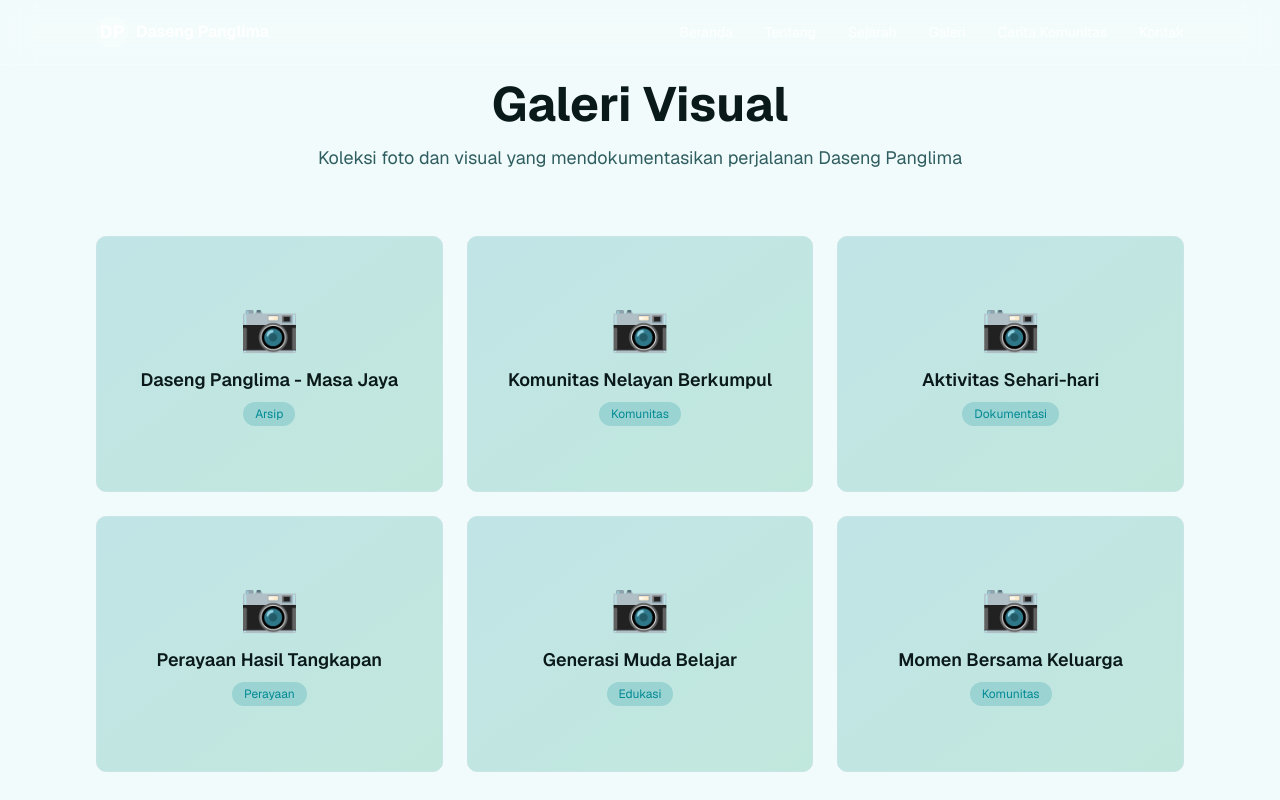
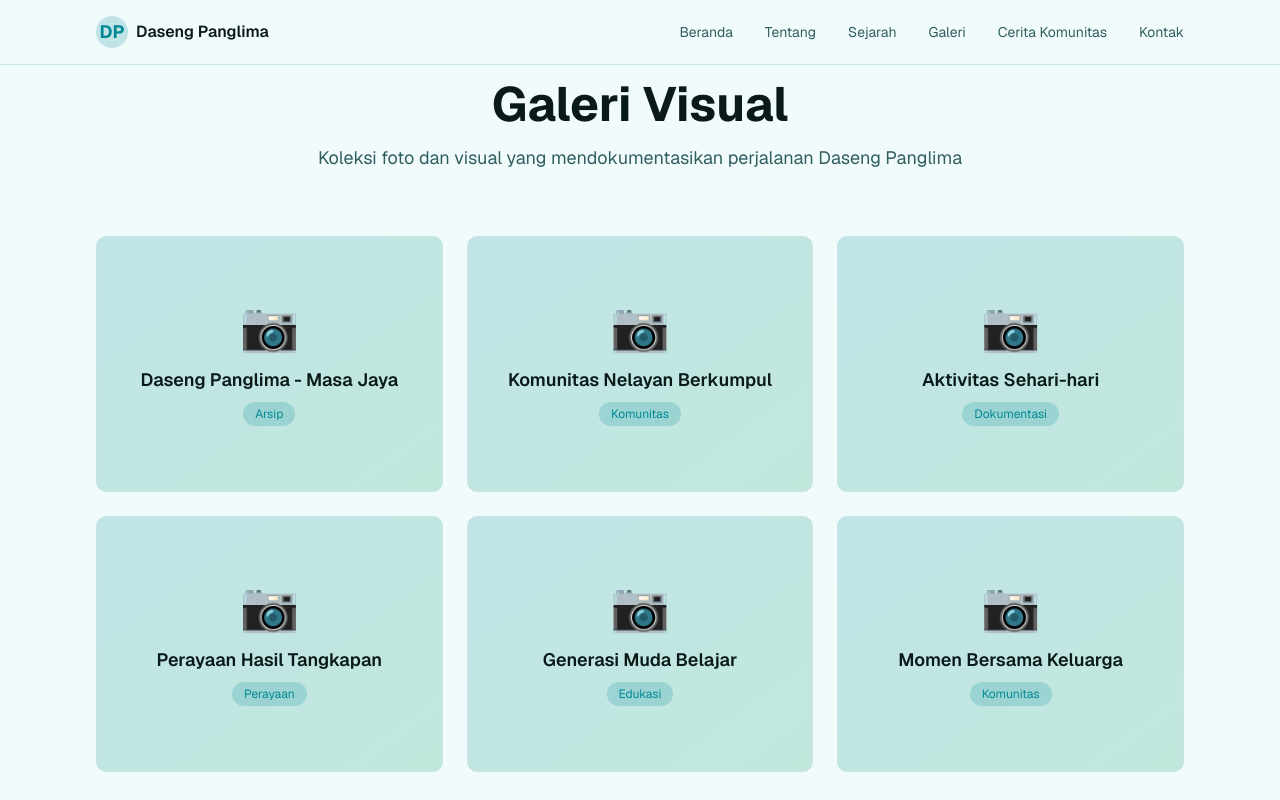
Before and after one commit to MikeNoppo/daseng-panglima, a Next.js app: page /gallery in a window 1280 px wide. Shown: the top 800 px of the page. Built offline with nearby package versions, Linux system fonts and the light colour scheme.

Commit message:
refactor: improve navigation transparency logic and styling based on scroll position

```diff
--- a/components/navigation.tsx
+++ b/components/navigation.tsx
@@ -2,11 +2,15 @@
 
 import Link from "next/link"
 import { useState, useEffect } from "react"
+import { usePathname } from "next/navigation"
 import { Menu, X } from "lucide-react"
 
 export function Navigation() {
   const [isOpen, setIsOpen] = useState(false)
   const [isScrolled, setIsScrolled] = useState(false)
+  const pathname = usePathname()
+
+  const isHomePage = pathname === "/"
 
   useEffect(() => {
     const handleScroll = () => {
@@ -26,12 +30,14 @@ export function Navigation() {
     { label: "Kontak", href: "/#contact" },
   ]
 
+  const shouldBeTransparent = isHomePage && !isScrolled
+
   return (
     <nav
       className={`fixed top-0 left-0 right-0 z-50 transition-all duration-300 ease-in-out ${
-        isScrolled
-          ? "bg-background/95 backdrop-blur-md border-b border-border"
-          : "bg-white/10 backdrop-blur-lg border-b border-white/20"
+        shouldBeTransparent
+          ? "bg-white/10 backdrop-blur-lg border-b border-white/20"
+          : "bg-background/95 backdrop-blur-md border-b border-border"
       }`}
     >
       <div className="max-w-6xl mx-auto px-4 sm:px-6 lg:px-8">
@@ -39,12 +45,12 @@ export function Navigation() {
           <Link href="/" className="flex items-center gap-2">
             <div
               className={`w-8 h-8 rounded-full flex items-center justify-center transition-colors duration-300 ${
-                isScrolled ? "bg-primary/20" : "bg-white/20"
+                shouldBeTransparent ? "bg-white/20" : "bg-primary/20"
               }`}
             >
               <span
                 className={`font-bold text-lg transition-colors duration-300 ${
-                  isScrolled ? "text-primary" : "text-white"
+                  shouldBeTransparent ? "text-white" : "text-primary"
                 }`}
               >
                 DP
@@ -52,7 +58,7 @@ export function Navigation() {
             </div>
             <span
               className={`font-semibold hidden sm:inline transition-colors duration-300 ${
-                isScrolled ? "text-foreground" : "text-white"
+                shouldBeTransparent ? "text-white" : "text-foreground"
               }`}
             >
               Daseng Panglima
@@ -65,9 +71,9 @@ export function Navigation() {
                 key={item.href}
                 href={item.href}
                 className={`text-sm transition-colors duration-300 ${
-                  isScrolled
-                    ? "text-muted-foreground hover:text-primary"
-                    : "text-white/90 hover:text-white"
+                  shouldBeTransparent
+                    ? "text-white/90 hover:text-white"
+                    : "text-muted-foreground hover:text-primary"
                 }`}
               >
                 {item.label}
@@ -78,7 +84,7 @@ export function Navigation() {
           <button
             onClick={() => setIsOpen(!isOpen)}
             className={`md:hidden p-2 rounded-lg transition-colors duration-300 ${
-              isScrolled ? "hover:bg-muted text-foreground" : "hover:bg-white/20 text-white"
+              shouldBeTransparent ? "hover:bg-white/20 text-white" : "hover:bg-muted text-foreground"
             }`}
           >
             {isOpen ? <X size={20} /> : <Menu size={20} />}
@@ -88,7 +94,7 @@ export function Navigation() {
         {isOpen && (
           <div
             className={`md:hidden pb-4 space-y-2 transition-colors duration-300 ${
-              isScrolled ? "bg-background/95" : "bg-black/20"
+              shouldBeTransparent ? "bg-black/20" : "bg-background/95"
             }`}
           >
             {navItems.map((item) => (
@@ -96,9 +102,9 @@ export function Navigation() {
                 key={item.href}
                 href={item.href}
                 className={`block px-4 py-2 text-sm rounded-lg transition-colors ${
-                  isScrolled
-                    ? "text-muted-foreground hover:text-primary hover:bg-muted"
-                    : "text-white/90 hover:text-white hover:bg-white/10"
+                  shouldBeTransparent
+                    ? "text-white/90 hover:text-white hover:bg-white/10"
+                    : "text-muted-foreground hover:text-primary hover:bg-muted"
                 }`}
                 onClick={() => setIsOpen(false)}
               >
```
